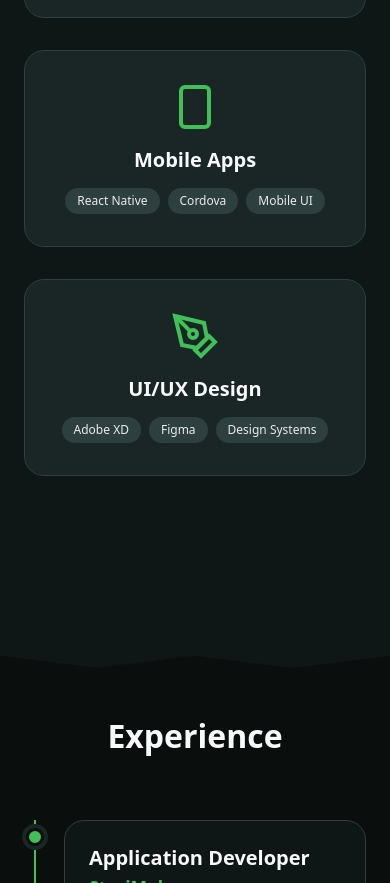
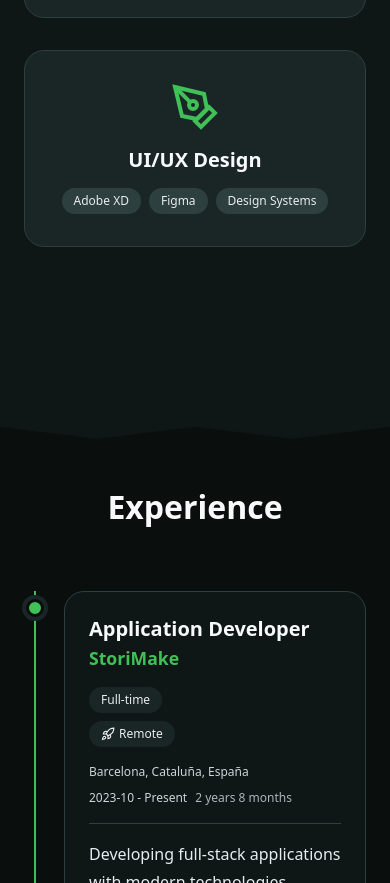
Before and after one commit to GCuetaraF/gcuetaraf.github.io, an Eleventy site: page src/index.html in a window 390 px wide. Shown: the part 1653-2536 px from the top of the page. Built offline with nearby package versions, Linux system fonts and the light colour scheme; Eleventy itself is replaced by a stand-in of ours; files that its build step writes are made by us from their sources.

Commit message:
remove mobile dev from skills

```diff
--- a/src/_includes/components/about.html
+++ b/src/_includes/components/about.html
@@ -46,21 +46,6 @@
 
         <div class="skill-card animate-on-scroll">
           <svg class="skill-card__icon" viewBox="0 0 24 24" fill="none" stroke="currentColor" stroke-width="2">
-            <rect x="5" y="2" width="14" height="20" rx="2" ry="2"></rect>
-            <line x1="12" y1="18" x2="12.01" y2="18"></line>
-          </svg>
-          <h4 class="skill-card__title">
-            <span data-lang-en="{{ translations.en.about.skills.mobile }}" data-lang-es="{{ translations.es.about.skills.mobile }}">{{ translations.en.about.skills.mobile }}</span>
-          </h4>
-          <div class="skill-card__tech">
-            <span class="tech-tag">React Native</span>
-            <span class="tech-tag">Cordova</span>
-            <span class="tech-tag">Mobile UI</span>
-          </div>
-        </div>
-
-        <div class="skill-card animate-on-scroll">
-          <svg class="skill-card__icon" viewBox="0 0 24 24" fill="none" stroke="currentColor" stroke-width="2">
             <path d="M12 19l7-7 3 3-7 7-3-3z"></path>
             <path d="M18 13l-1.5-7.5L2 2l3.5 14.5L13 18l5-5z"></path>
             <path d="M2 2l7.586 7.586"></path>
```
